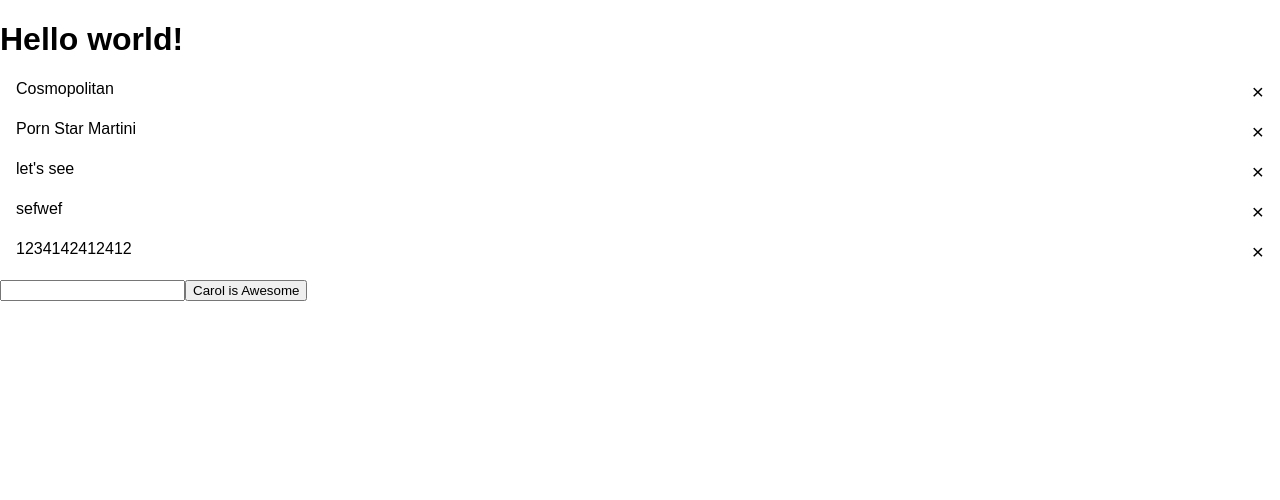
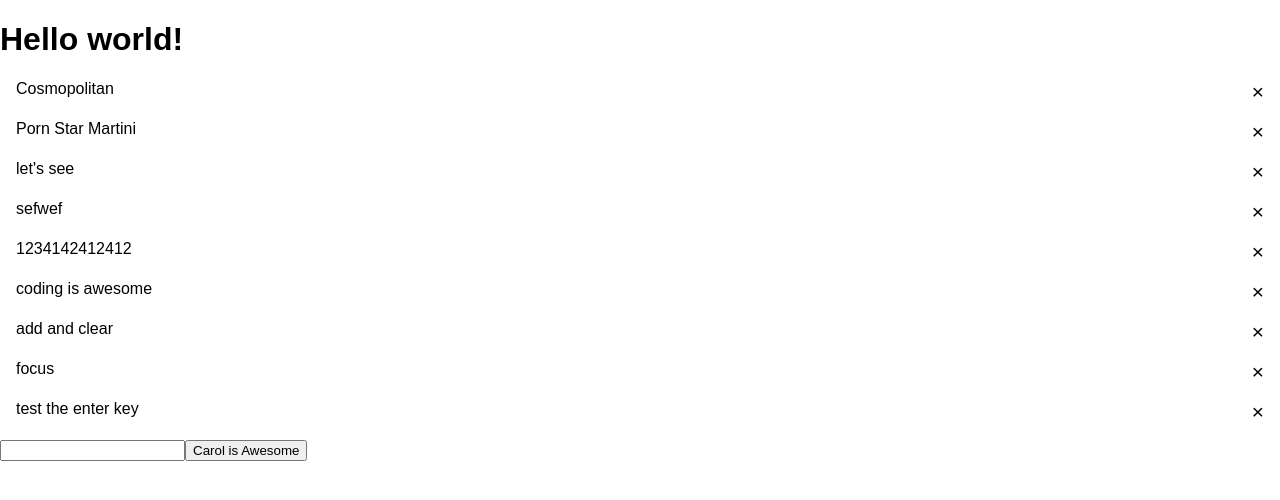
Before and after one commit to codetapacademy/cocktail-pricing, a React (Create React App) app: page / in a window 1280 px wide. Shown: the top 500 px of the page. Built offline with nearby package versions, Linux system fonts and the light colour scheme; data requests are answered from the project's data file.

Commit message:
improve the add feature using onClick or enter key

```diff
--- a/src/component/cocktail/add-cocktail/add-cocktail.jsx
+++ b/src/component/cocktail/add-cocktail/add-cocktail.jsx
@@ -22,16 +22,27 @@ class AddCocktail extends Component{
                     }
                 )
             this.props.fbi(this.somethingElse.value);
+            this.somethingElse.value = '';
+            this.somethingElse.focus();
         } catch (e) {
         }
     }
+
+    handleEnter = (event) => {
+        if(event.keyCode === 13) {
+            this.pushCocktail();
+        }
+    }
+
 
 
     render(){
             return(
                 <p>
                     <input
-                        ref={qwe => this.somethingElse = qwe}/>
+                        ref={qwe => this.somethingElse = qwe}
+                        onKeyDown={this.handleEnter}
+                        />
                     <button
                         onClick={this.pushCocktail}>
                         Carol is Awesome
--- a/src/data/data.json
+++ b/src/data/data.json
@@ -19,6 +19,22 @@
     {
       "name": "1234142412412",
       "id": 5
+    },
+    {
+      "name": "coding is awesome",
+      "id": 6
+    },
+    {
+      "name": "add and clear",
+      "id": 7
+    },
+    {
+      "name": "focus",
+      "id": 8
+    },
+    {
+      "name": "test the enter key",
+      "id": 9
     }
   ]
 }
```
